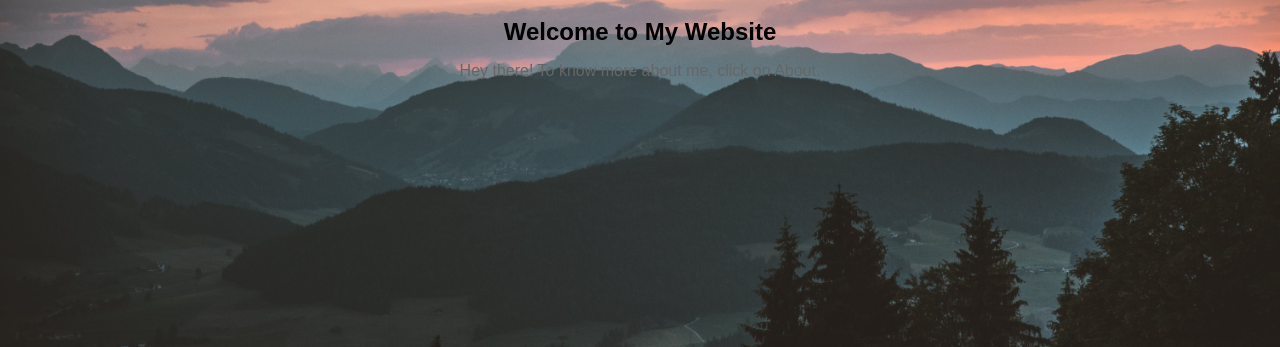
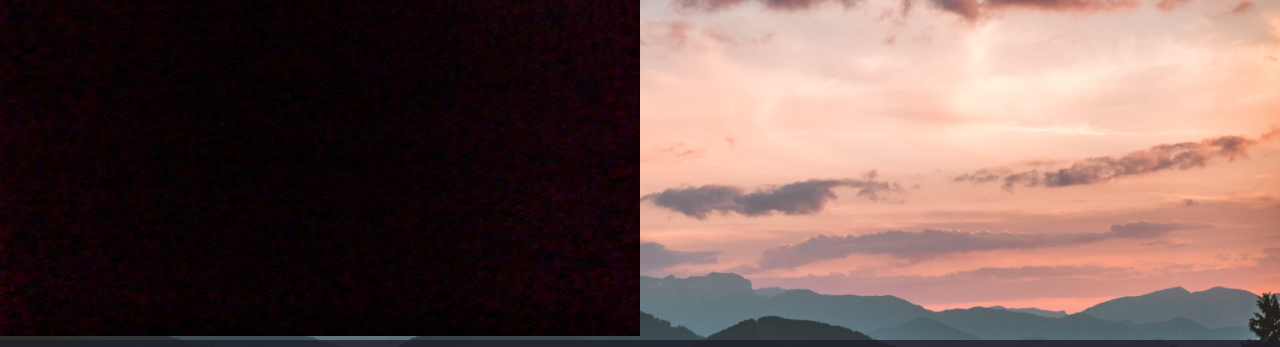
Before and after one commit to AdityaRevanth/MyWebsite, a plain HTML site: page index.html in a window 1280 px wide. Shown: the part 144-491 px from the top of the page. Drawn offline with Linux system fonts and the light colour scheme.

Commit message:
added black screen image

```diff
--- a/index.html
+++ b/index.html
@@ -87,6 +87,7 @@
   </head>
 
   <body>
+    <img src = "BlackScreen.jpg">
 
       <header>
           <h1>My Website</h1>
```
